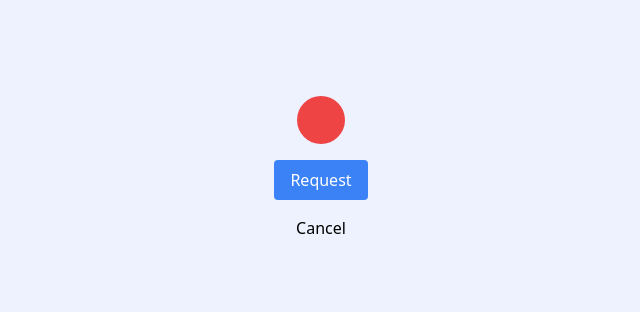
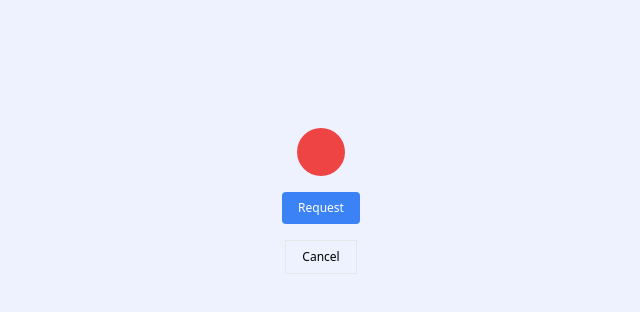
Before and after one commit to romhenri/axioslab, a React (Vite) app: page / in a window 1280 px wide. Shown: the top 312 px of the page, without its empty margins (319-959 px from the left). Built offline with nearby package versions, Linux system fonts and the light colour scheme.

Commit message:
improve: Cancel Request

```diff
--- a/src/home/Request.jsx
+++ b/src/home/Request.jsx
@@ -1,16 +1,15 @@
 import React from "react";
 import axios from "axios";
 
-const source = axios.CancelToken.source();
-
 export const Request = () => {
   const [color, setColor] = React.useState("red");
+  const [sources, setSources] = React.useState([]);
 
   return (
     <section
     className=""
   >
-    <div className="flex flex-col items-center gap-4">
+    <div className="flex flex-col items-center gap-4 m-8">
       <div
       className={`w-12 h-12 rounded-full ${
         color === "red" ? "bg-red-500"
@@ -24,10 +23,12 @@ export const Request = () => {
 
     <button
       className="bg-blue-500 hover:bg-blue-700 text-white py-2 px-4 rounded
-      active:bg-blue-800 focus:outline-none focus:ring-2 focus:ring-blue-600
+      active:bg-blue-800 focus:outline-none focus:ring-2 focus:ring-blue-600 text-xs
       "
       onClick={() => {
         setColor("yellow");
+        const source = axios.CancelToken.source();
+        setSources(prevSources => [...prevSources, source]);
         axios.get(
           "https://hub.dummyapis.com/delay?seconds=3",
           {cancelToken: source.token}
@@ -49,8 +50,12 @@ export const Request = () => {
       Request
     </button>
     <button
+      className="py-2 px-4 border text-xs"
       onClick={() => {
-        source.cancel('Operation canceled by the user.');
+        sources.forEach(source => {
+          source.cancel('Operation canceled by the user.');
+        });
+        setSources([]);
       }}
     >
       Cancel
--- a/vite.config.js
+++ b/vite.config.js
@@ -4,4 +4,5 @@ import react from '@vitejs/plugin-react-swc'
 // https://vitejs.dev/config/
 export default defineConfig({
   plugins: [react()],
+  base: 'axioslab/'
 })
```
